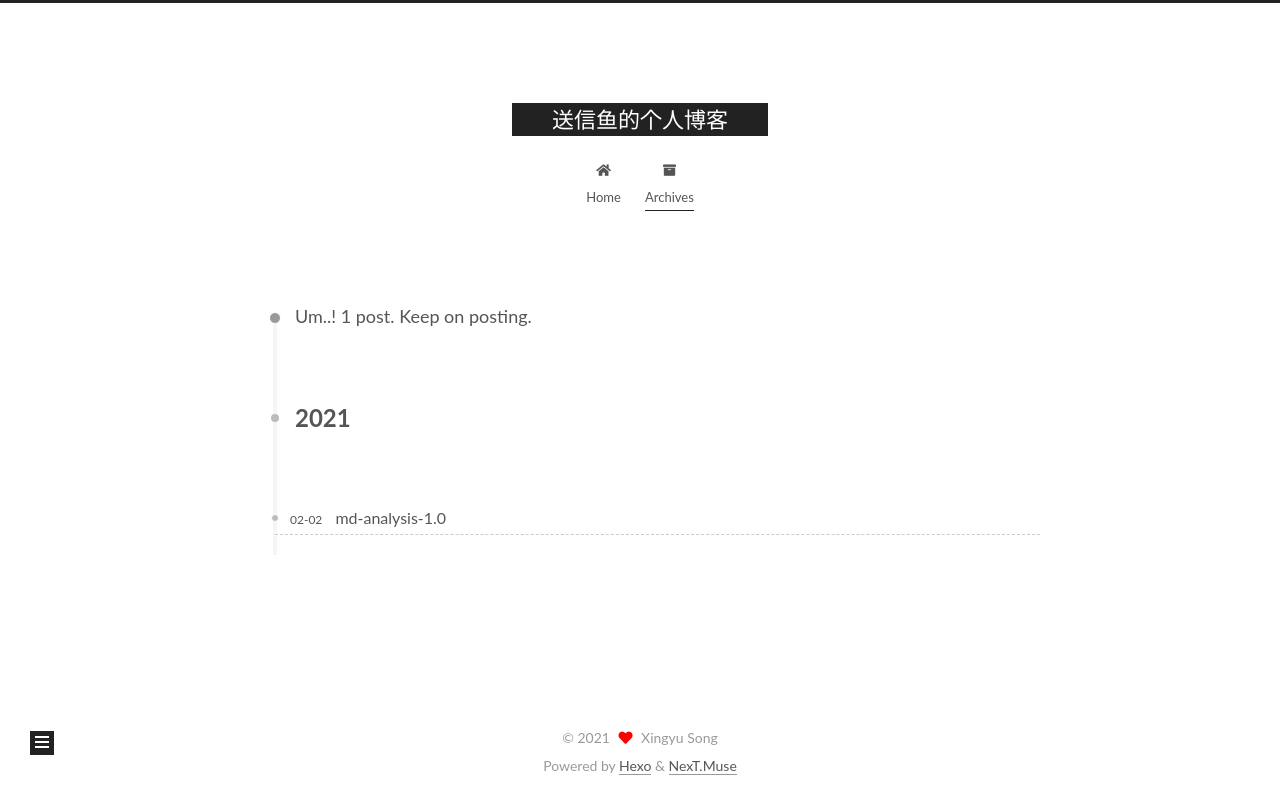
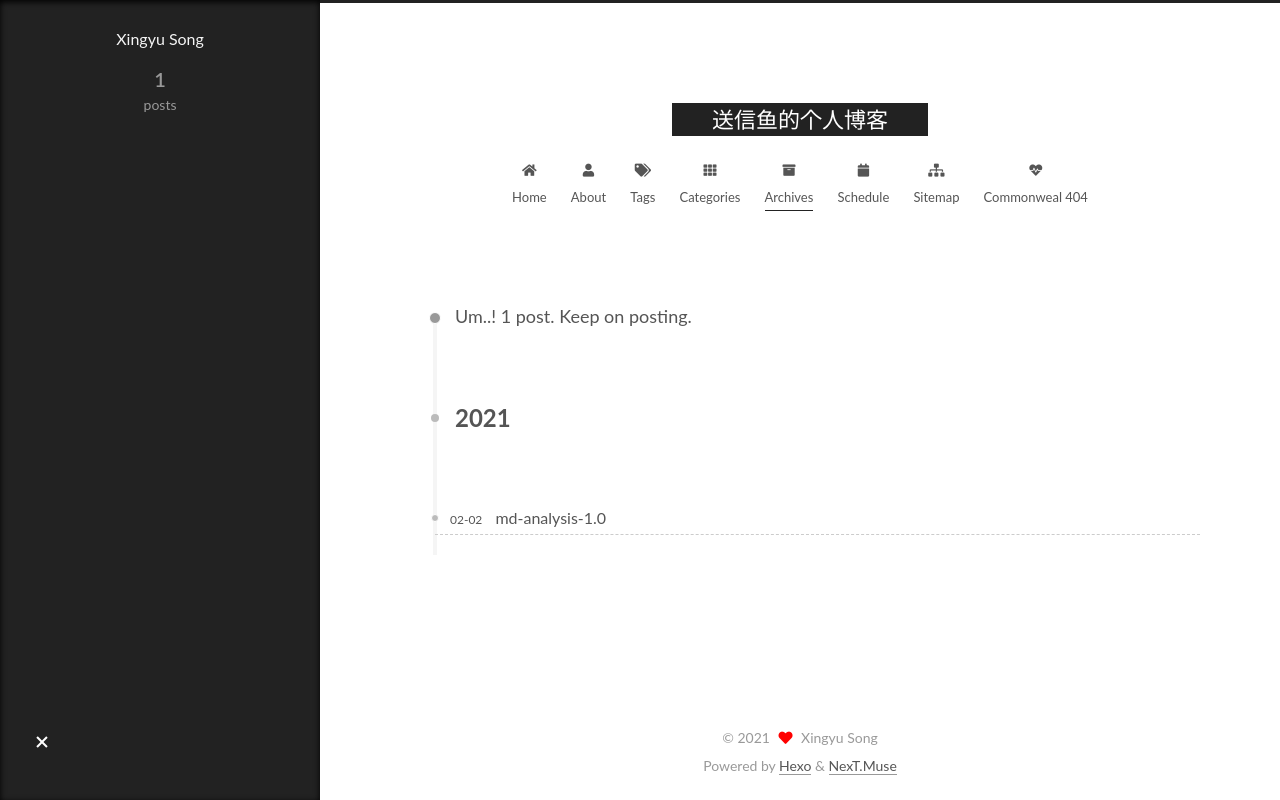
Before and after one commit to XingyuSong/XingyuSong.github.io, a plain HTML site: page archives/index.html in a window 1280 px wide. Drawn offline with Linux system fonts and the light colour scheme.

Commit message:
Site updated: 2021-02-03 12:46:10

```diff
--- a/archives/index.html
+++ b/archives/index.html
@@ -17,7 +17,7 @@
 
 <script id="hexo-configurations">
     var NexT = window.NexT || {};
-    var CONFIG = {"hostname":"example.com","root":"/","scheme":"Muse","version":"7.8.0","exturl":false,"sidebar":{"position":"left","display":"post","padding":18,"offset":12,"onmobile":false},"copycode":{"enable":false,"show_result":false,"style":null},"back2top":{"enable":true,"sidebar":false,"scrollpercent":false},"bookmark":{"enable":false,"color":"#222","save":"auto"},"fancybox":false,"mediumzoom":false,"lazyload":false,"pangu":false,"comments":{"style":"tabs","active":null,"storage":true,"lazyload":false,"nav":null},"algolia":{"hits":{"per_page":10},"labels":{"input_placeholder":"Search for Posts","hits_empty":"We didn't find any results for the search: ${query}","hits_stats":"${hits} results found in ${time} ms"}},"localsearch":{"enable":false,"trigger":"auto","top_n_per_article":1,"unescape":false,"preload":false},"motion":{"enable":true,"async":false,"transition":{"post_block":"fadeIn","post_header":"slideDownIn","post_body":"slideDownIn","coll_header":"slideLeftIn","sidebar":"slideUpIn"}}};
+    var CONFIG = {"hostname":"example.com","root":"/","scheme":"Muse","version":"7.8.0","exturl":false,"sidebar":{"position":"left","display":"always","padding":18,"offset":12,"onmobile":false},"copycode":{"enable":false,"show_result":false,"style":null},"back2top":{"enable":true,"sidebar":false,"scrollpercent":false},"bookmark":{"enable":false,"color":"#222","save":"auto"},"fancybox":false,"mediumzoom":false,"lazyload":false,"pangu":false,"comments":{"style":"tabs","active":null,"storage":true,"lazyload":false,"nav":null},"algolia":{"hits":{"per_page":10},"labels":{"input_placeholder":"Search for Posts","hits_empty":"We didn't find any results for the search: ${query}","hits_stats":"${hits} results found in ${time} ms"}},"localsearch":{"enable":false,"trigger":"auto","top_n_per_article":1,"unescape":false,"preload":false},"motion":{"enable":true,"async":false,"transition":{"post_block":"fadeIn","post_header":"slideDownIn","post_body":"slideDownIn","coll_header":"slideLeftIn","sidebar":"slideUpIn"}}};
   </script>
 
   <meta property="og:type" content="website">
@@ -113,9 +113,39 @@
     <a href="/" rel="section"><i class="fa fa-home fa-fw"></i>Home</a>
 
   </li>
+        <li class="menu-item menu-item-about">
+
+    <a href="/about/" rel="section"><i class="fa fa-user fa-fw"></i>About</a>
+
+  </li>
+        <li class="menu-item menu-item-tags">
+
+    <a href="/tags/" rel="section"><i class="fa fa-tags fa-fw"></i>Tags</a>
+
+  </li>
+        <li class="menu-item menu-item-categories">
+
+    <a href="/categories/" rel="section"><i class="fa fa-th fa-fw"></i>Categories</a>
+
+  </li>
         <li class="menu-item menu-item-archives">
 
     <a href="/archives/" rel="section"><i class="fa fa-archive fa-fw"></i>Archives</a>
+
+  </li>
+        <li class="menu-item menu-item-schedule">
+
+    <a href="/schedule/" rel="section"><i class="fa fa-calendar fa-fw"></i>Schedule</a>
+
+  </li>
+        <li class="menu-item menu-item-sitemap">
+
+    <a href="/sitemap.xml" rel="section"><i class="fa fa-sitemap fa-fw"></i>Sitemap</a>
+
+  </li>
+        <li class="menu-item menu-item-commonweal">
+
+    <a href="/404/" rel="section"><i class="fa fa-heartbeat fa-fw"></i>Commonweal 404</a>
 
   </li>
   </ul>
```
Also changed, not shown: 2021/02/02/md-analysis-1-0/index.html (+31 -1 lines), archives/2021/02/index.html (+31 -1 lines), archives/2021/index.html (+31 -1 lines), index.html (+31 -1 lines).
